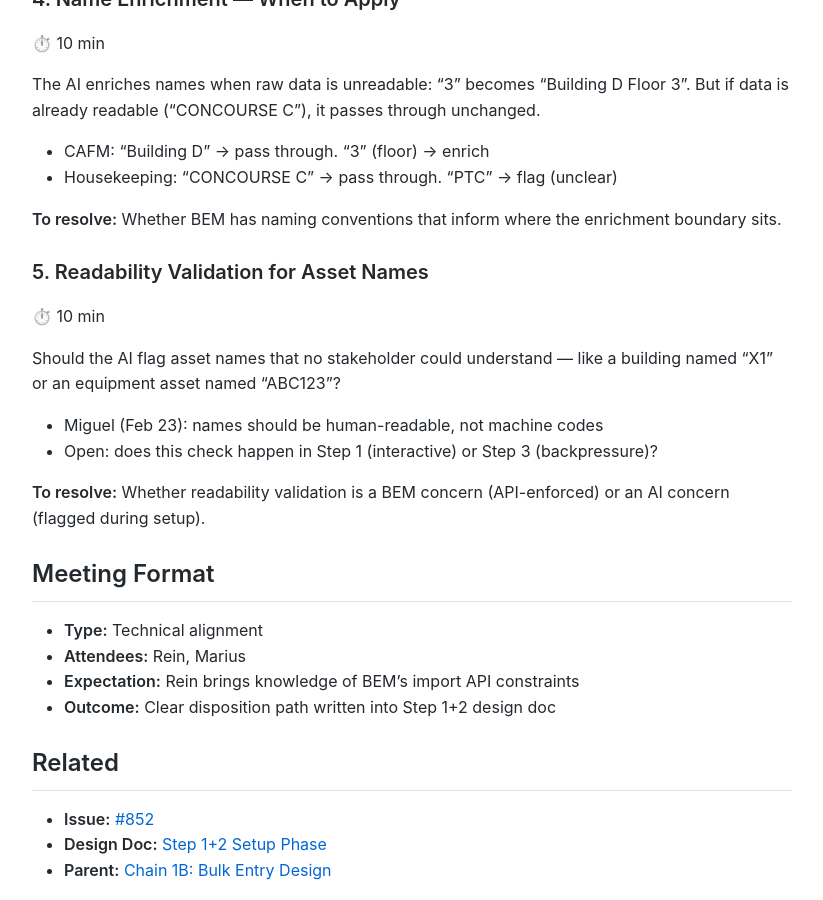
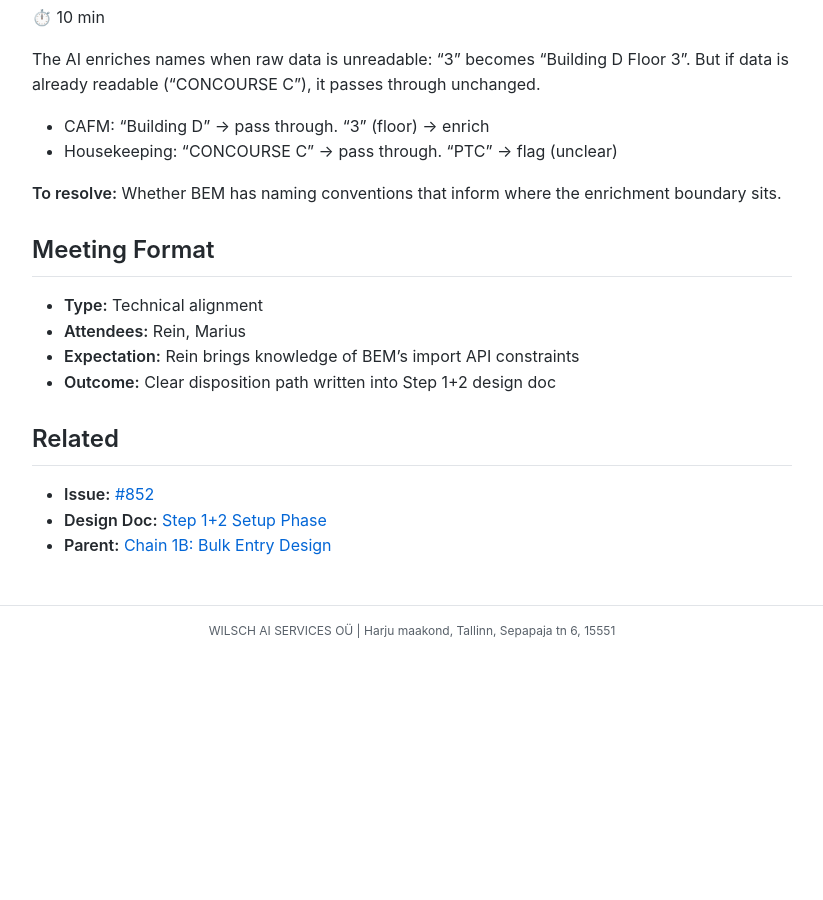
Before and after one commit to MariusWilsch/public-wilsch-ai-pages, a Jekyll site: the page built from project/archibus-fm-assistant/rein-meeting-agenda-step1-2-hierarchy-interpretation.md, in a window 1280 px wide and 900 px high, scrolled down 2154 px. Shown: the whole window, without its empty margins (228-1051 px from the left). Built offline with Jekyll 4.4.1, drawn with Linux system fonts in a browser that asks for light colours; our own code applies the rules of GitHub Pages for plain Markdown files; after the commit the page ends 2809 px from its top, so only the background shows below that; some of the changed text lies outside the part shown.

Commit message:
Sync from hippocampus 2026-02-26

```diff
--- a/project/archibus-fm-assistant/rein-meeting-agenda-step1-2-hierarchy-interpretation.md
+++ b/project/archibus-fm-assistant/rein-meeting-agenda-step1-2-hierarchy-interpretation.md
@@ -7,13 +7,12 @@ publish: true
 
 ## Meeting Goal
 
-Resolve five open design questions from the Step 1+2 design doc — AI interpretation behaviors for hierarchy inference, naming, and data handling.
+Resolve four open design questions from the Step 1+2 design doc — AI interpretation behaviors for hierarchy inference, naming, and data handling.
 
 1. **Unmappable column handling** — disposition path for unmatched columns
 2. **Hierarchy type descriptions** — definitions per BEM AssetType for AI inference
 3. **Geographic inheritance** — child assets inheriting address from container
 4. **Rule discrimination** — when AI enriches vs passes through raw data
-5. **Readability validation** — AI flagging unreadable asset names
 
 ## Pre-Read
 
@@ -69,16 +68,6 @@ The AI enriches names when raw data is unreadable: "3" becomes "Building D Floor
 
 **To resolve:** Whether BEM has naming conventions that inform where the enrichment boundary sits.
 
-### 5. Readability Validation for Asset Names
-⏱️ 10 min
-
-Should the AI flag asset names that no stakeholder could understand — like a building named "X1" or an equipment asset named "ABC123"?
-
-- Miguel (Feb 23): names should be human-readable, not machine codes
-- Open: does this check happen in Step 1 (interactive) or Step 3 (backpressure)?
-
-**To resolve:** Whether readability validation is a BEM concern (API-enforced) or an AI concern (flagged during setup).
-
 ## Meeting Format
 
 - **Type:** Technical alignment
```
